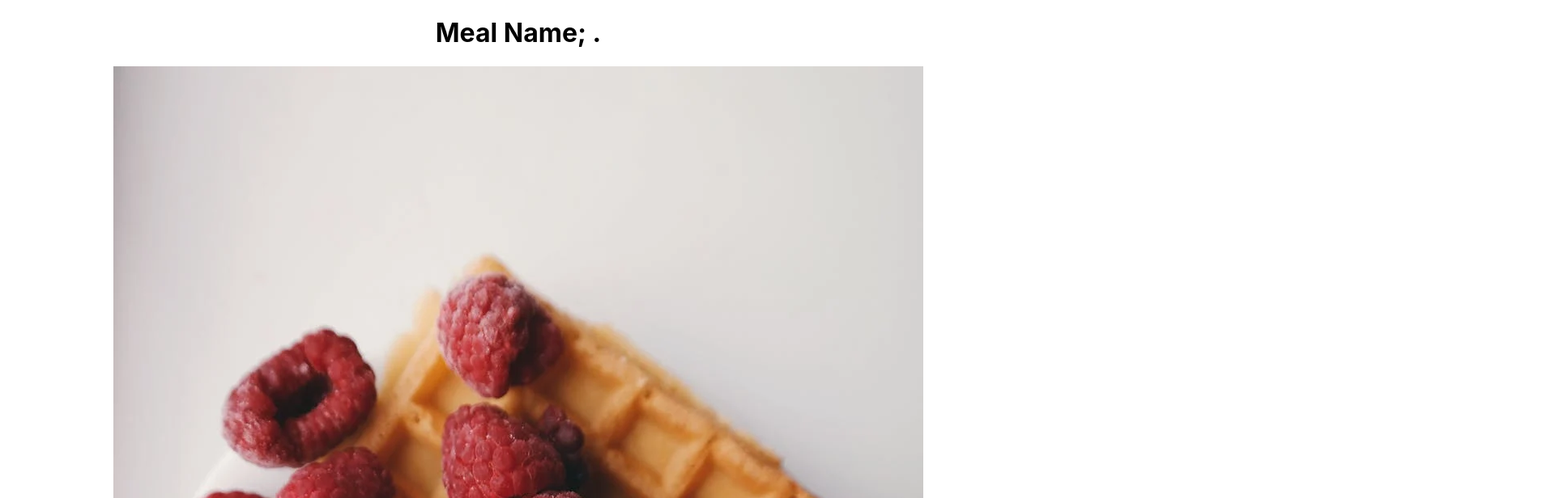
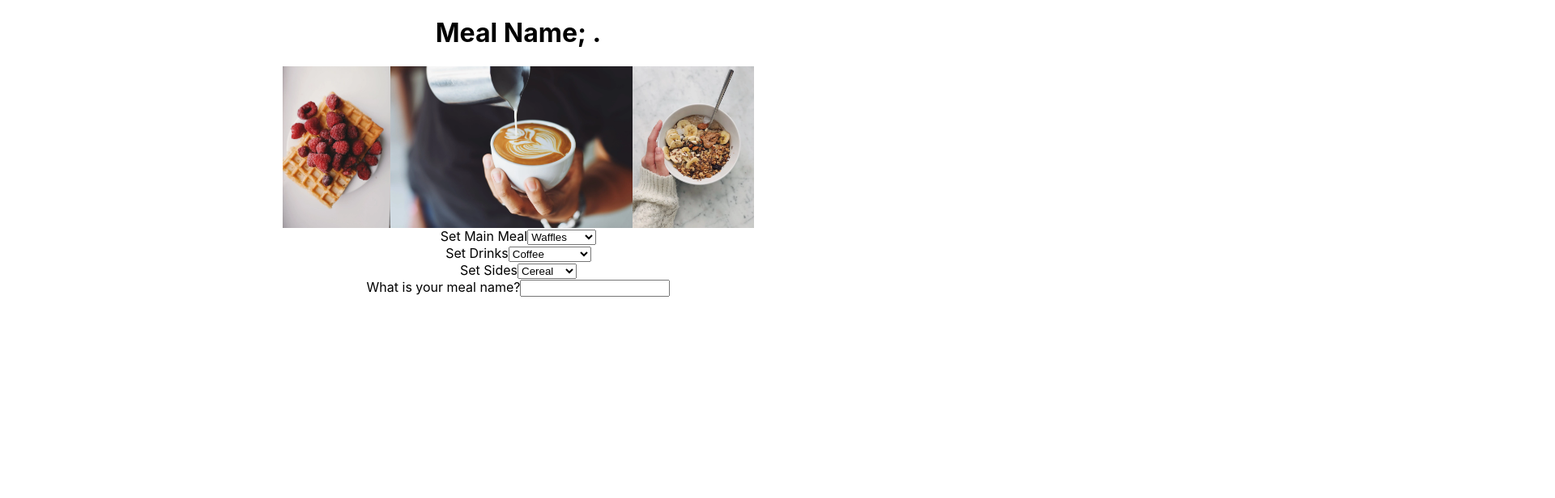
Before and after one commit to austinbhan/react-fast-food, a React (Create React App) app: page / in a window 1280 px wide. Shown: the top 616 px of the page at 81% size, 1920 px wide, since content can reach past the window. Built offline with nearby package versions, Linux system fonts and the light colour scheme.

Commit message:
Some CSS

```diff
--- a/src/App.css
+++ b/src/App.css
@@ -28,11 +28,8 @@
   color: #61dafb;
 }
 
-@keyframes App-logo-spin {
-  from {
-    transform: rotate(0deg);
-  }
-  to {
-    transform: rotate(360deg);
-  }
+.meal {
+  display: flex;
+  justify-content: center;
+  height: 200px;
 }
--- a/src/Meal.js
+++ b/src/Meal.js
@@ -3,11 +3,9 @@ import React from 'react';
 export default function Meal({ mealName, drinkName, sideName }) {
   return (
     <div className="meal">
-      <section>
-        <img src={`./${mealName}.jpg`} />
-        <img src={`${drinkName}.jpg`} />
-        <img src={`${sideName}.jpg`} />
-      </section>
+      <img src={`${mealName}.jpg`} />
+      <img src={`${drinkName}.jpg`} />
+      <img src={`${sideName}.jpg`} />
     </div>
   );
 }
```
